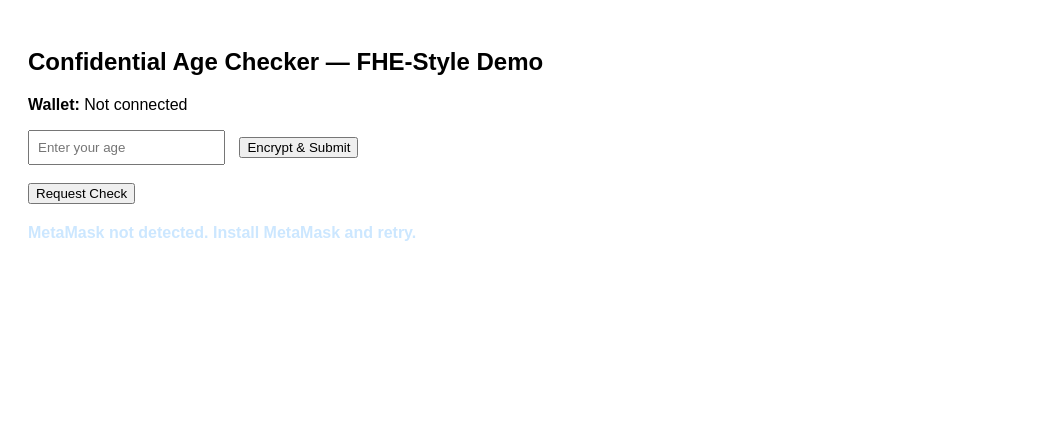
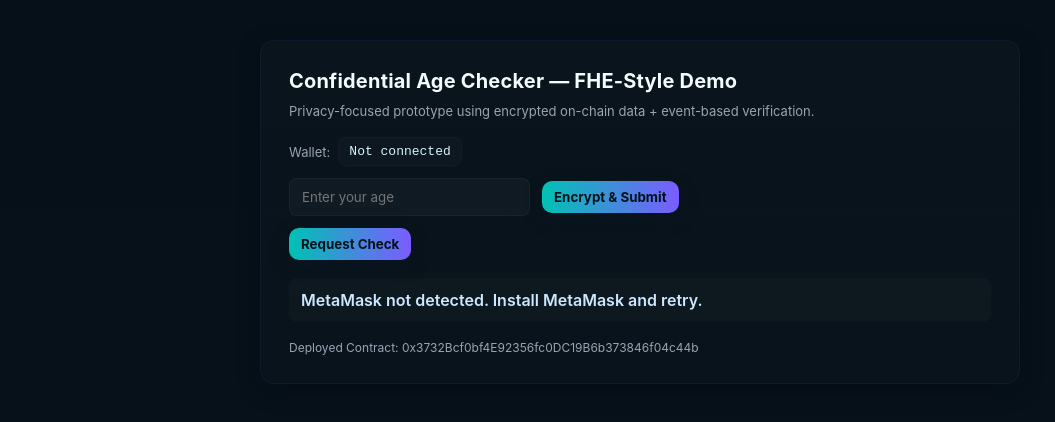
Before and after one commit to VivekbasrejaDEV/fhe-confidential-age-demo, a plain HTML site: page index.html in a window 1280 px wide. Shown: the whole page, without its empty margins (0-1055 px from the left). Drawn offline with Linux system fonts and the light colour scheme.

Commit message:
Update index.html

```diff
--- a/index.html
+++ b/index.html
@@ -1,22 +1,50 @@
 <!DOCTYPE html>
-<html>
+<html lang="en">
 <head>
-  <title>Confidential Age Demo (FHE Prototype)</title>
+  <meta charset="UTF-8">
+  <title>Confidential Age Checker — FHE Demo</title>
+  <meta name="viewport" content="width=device-width, initial-scale=1">
+
+  <!-- Style -->
+  <link rel="stylesheet" href="./style.css">
 </head>
-<body style="font-family: Arial; padding: 20px; max-width: 600px;">
-  <h2>Confidential Age Checker — FHE-Style Demo</h2>
 
-  <p><b>Wallet:</b> <span id="wallet">Not connected</span></p>
+<body>
+  <div class="container">
+    <h2>Confidential Age Checker — FHE-Style Demo</h2>
 
-  <input id="age" placeholder="Enter your age" style="padding:8px; margin-right:10px;" />
-  <button onclick="encryptAndSubmit()">Encrypt & Submit</button>
+    <div class="sub">
+      Privacy-focused prototype using encrypted on-chain data + event-based verification.
+    </div>
 
-  <br><br>
+    <!-- Wallet -->
+    <div class="wallet">
+      Wallet:
+      <div class="addr" id="wallet">Not connected</div>
+    </div>
 
-  <button onclick="requestCheck()">Request Check</button>
+    <!-- AGE INPUT + SUBMIT -->
+    <div class="row">
+      <input id="age" type="number" placeholder="Enter your age" />
+      <button onclick="encryptAndSubmit()">Encrypt & Submit</button>
+    </div>
 
-  <p id="status" style="margin-top:20px; font-weight:bold;"></p>
+    <!-- REQUEST CHECK -->
+    <div class="row">
+      <button onclick="requestCheck()">Request Check</button>
+    </div>
 
+    <!-- STATUS BOX -->
+    <div id="status">Status will appear here</div>
+
+    <!-- FOOTER -->
+    <div class="foot">
+      Deployed Contract:
+      <code>0x3732Bcf0bf4E92356fc0DC19B6b373846f04c44b</code>
+    </div>
+  </div>
+
+  <!-- Ethers + App Script -->
   <script src="https://cdn.jsdelivr.net/npm/ethers@5.7.2/dist/ethers.umd.min.js"></script>
   <script src="./script.js"></script>
 </body>
```
